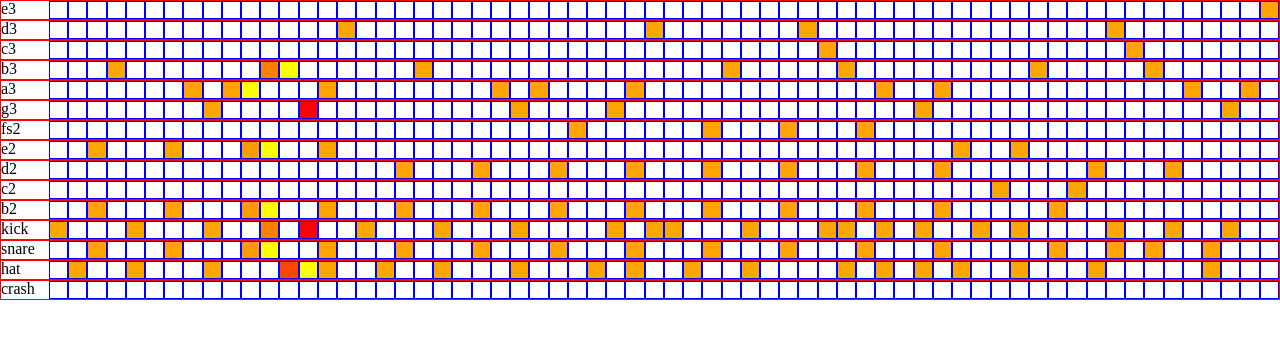
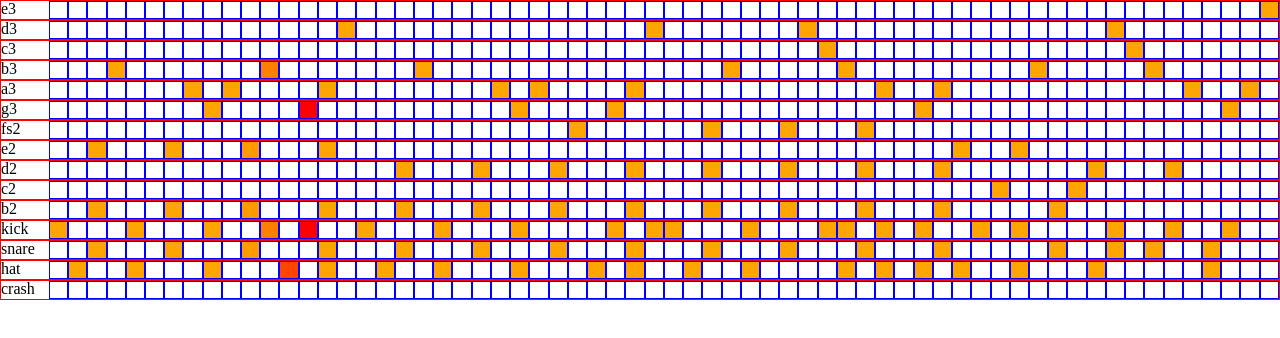
Before and after one commit to hanhee-song/marble_machine, a React (Create React App) app: page / in a window 1280 px wide. Shown: the top 338 px of the page. Built offline with nearby package versions, Linux system fonts and the light colour scheme.

Commit message:
fix graphical bug

```diff
--- a/src/components/line.jsx
+++ b/src/components/line.jsx
@@ -43,8 +43,8 @@ class Line extends React.Component {
 
   renderSquares() {
     return this.state.line.map((bool, i) => {
-      const current = Math.floor(this.props.currentBeat / 2) === i ? "current" : "";
       const active = bool ? "active" : "";
+      const current = Math.floor(this.props.currentBeat / 2) === i && active ? "current" : "";
       return (
         <div className={`line-square wide ${current} ${active}`}
           key={i}>
```
